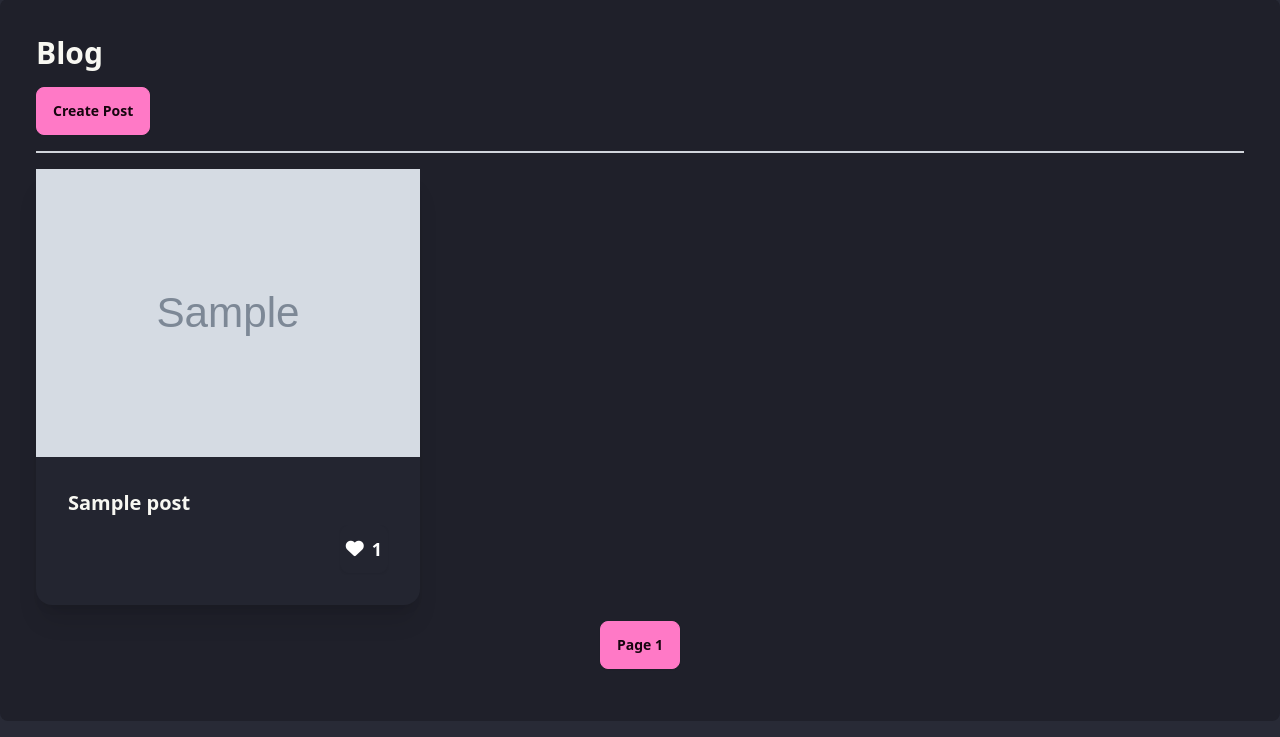
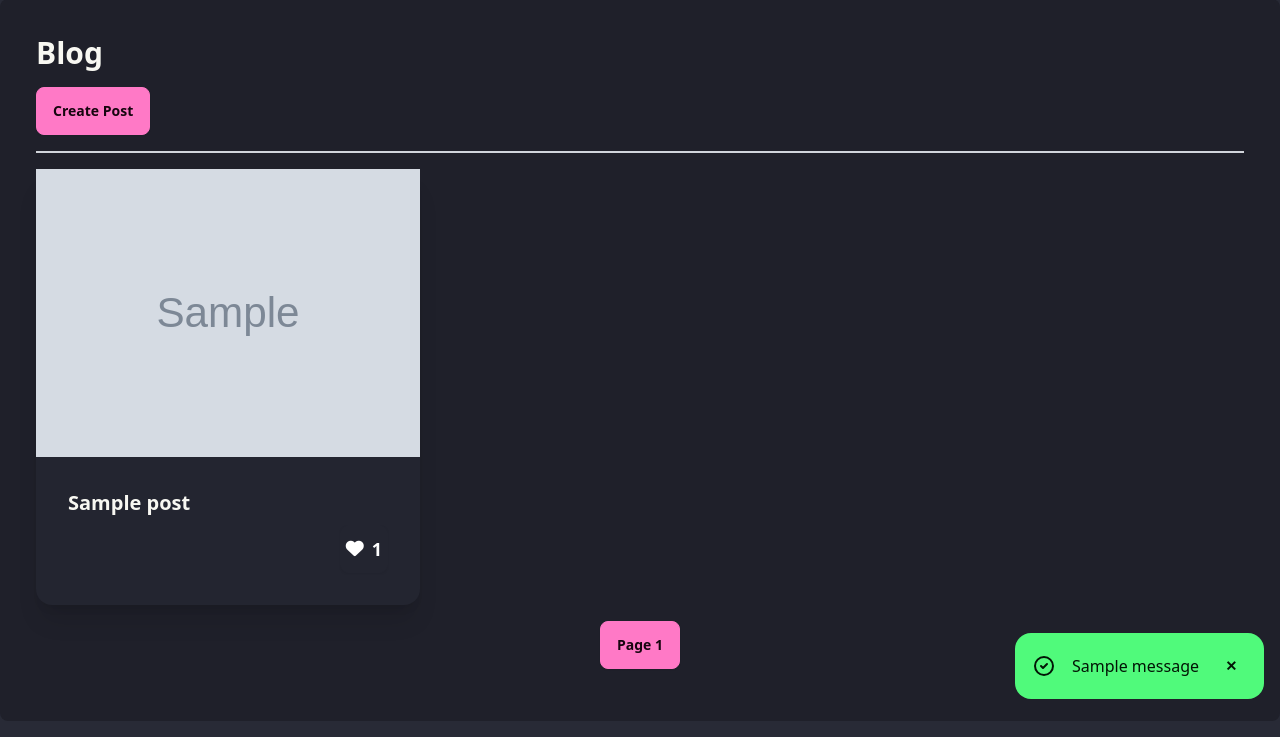
Before and after one commit to Dotpakc/DevBlogX86, a Django app: page /blog/ in a window 1280 px wide. Shown: the part 85-822 px from the top of the page. Run offline with Django 5.2, Linux system fonts and the light colour scheme; tables that the repository leaves empty hold one stand-in row (values such as "Sample post"); grey boxes marked "Sample" are stand-in pictures; one stand-in notice (Sample message) is shown; some libraries are stand-ins or nearby versions.

Commit message:
add messages

```diff
--- a/apps/blog/models.py
+++ b/apps/blog/models.py
@@ -38,28 +38,6 @@ class Post(models.Model):
         ordering = ['-created_at']
 
 
-    #thumbnail - він потрібен для того, щоб зменшити розмір зображення для відображення на головній сторінці
-    def save(self, *args, **kwargs):
-        super().save(*args, **kwargs)
-        if self.image:
-            self.set_thumbnail()
-
-        super().save(*args, **kwargs)
-
-
-    def set_thumbnail(self):
-        img = Image.open(self.image.path)
-        if img.height > 300 or img.width > 300:
-            output_size = (300, 300)
-            img.thumbnail(output_size)
-
-            thumb_io = BytesIO()
-            img.save(thumb_io, format='JPEG', quality=30)
-
-            file_name = self.image.name.split('/')[-1]
-            self.thumbnail.save(file_name, File(thumb_io), save=False)
 
     def get_thumbnail(self):
-        if not self.thumbnail:
-            self.set_thumbnail()
         return self.thumbnail.url
--- a/apps/blog/templates/blog/index.html
+++ b/apps/blog/templates/blog/index.html
@@ -79,7 +79,11 @@
       })
       .catch((error) => {
         console.error('Error:', error);
+          // Redirect to the login page
+        window.location.href = "{% url 'members:login' %}";
       });
   }
+
+
 </script>
 {% endblock %}
--- a/apps/blog/views.py
+++ b/apps/blog/views.py
@@ -1,6 +1,7 @@
 from django.shortcuts import render, get_object_or_404, HttpResponseRedirect, redirect
 from django.http import JsonResponse, HttpResponse
 
+from django.contrib import messages
 from django.contrib.auth.decorators import login_required
 #pagination
 from django.core.paginator import Paginator
@@ -42,7 +43,10 @@ def create_view(request):
             post = form.save(commit=False)
             post.author = request.user
             post.save()
+            messages.success(request, 'Post created successfully')
             return redirect('blog:detail' , post_id=post.id)
+        else:
+            messages.error(request, 'Error creating post')
     return redirect('blog:index')
 
 @login_required
@@ -50,6 +54,7 @@ def delete_view(request, post_id):
     if request.method == 'POST':
         post = get_object_or_404(Post, pk=post_id, author=request.user)
         post.delete()
+        messages.success(request, 'Post deleted successfully')
     return redirect('blog:index')
 
 @login_required
@@ -59,7 +64,10 @@ def update_view(request, post_id):
         form = PostForm(request.POST, request.FILES, instance=post)
         if form.is_valid():
             form.save()
-            return redirect('blog:detail', post_id=post.id)
+            messages.success(request, 'Post updated successfully')
+        else:
+            messages.error(request, 'Error updating post')
+        return redirect('blog:detail', post_id=post.id)
     return redirect('blog:index')
 
 @login_required
--- a/templates/base.html
+++ b/templates/base.html
@@ -10,7 +10,32 @@
   </head>
   <body>
 
+
+
+
     {% include '_include_blocks/_nav_block.html' %}
+
+
+    {% if messages %}
+    <div class="toast toast-end">
+      {% for message in messages %}
+        <div class="alert alert-{{ message.tags }}" role="alert" >
+                {% if message.tags == 'info' %}
+                <svg xmlns="http://www.w3.org/2000/svg" fill="none" viewBox="0 0 24 24" class="stroke-current shrink-0 w-6 h-6"><path stroke-linecap="round" stroke-linejoin="round" stroke-width="2" d="M13 16h-1v-4h-1m1-4h.01M21 12a9 9 0 11-18 0 9 9 0 0118 0z"></path></svg>
+                {% elif message.tags == 'success' %}
+                <svg xmlns="http://www.w3.org/2000/svg" class="stroke-current shrink-0 h-6 w-6" fill="none" viewBox="0 0 24 24"><path stroke-linecap="round" stroke-linejoin="round" stroke-width="2" d="M9 12l2 2 4-4m6 2a9 9 0 11-18 0 9 9 0 0118 0z" /></svg>
+                {% elif message.tags == 'warning' %}
+                <svg xmlns="http://www.w3.org/2000/svg" class="stroke-current shrink-0 h-6 w-6" fill="none" viewBox="0 0 24 24"><path stroke-linecap="round" stroke-linejoin="round" stroke-width="2" d="M12 9v2m0 4h.01m-6.938 4h13.856c1.54 0 2.502-1.667 1.732-3L13.732 4c-.77-1.333-2.694-1.333-3.464 0L3.34 16c-.77 1.333.192 3 1.732 3z" /></svg>
+                {% elif message.tags == 'error' %}
+                <svg xmlns="http://www.w3.org/2000/svg" class="stroke-current shrink-0 h-6 w-6" fill="none" viewBox="0 0 24 24"><path stroke-linecap="round" stroke-linejoin="round" stroke-width="2" d="M10 14l2-2m0 0l2-2m-2 2l-2-2m2 2l2 2m7-2a9 9 0 11-18 0 9 9 0 0118 0z" /></svg>
+                {% endif %}
+          <span>{{ message }}</span>
+            <button class="btn btn-ghost btn-sm btn-circle" onclick="this.parentElement.remove()">✕</button>
+        </div>
+      {% endfor %}
+    </div>
+    {% endif %}
+
 
     <div class="container mx-auto">
     {% block content %}{% endblock %}
```
Also changed, not shown: apps/members/views.py (+8 -1 lines), apps/blog/migrations/0005_merge_0003_post_thumbnail_0004_post_like.py (added).
